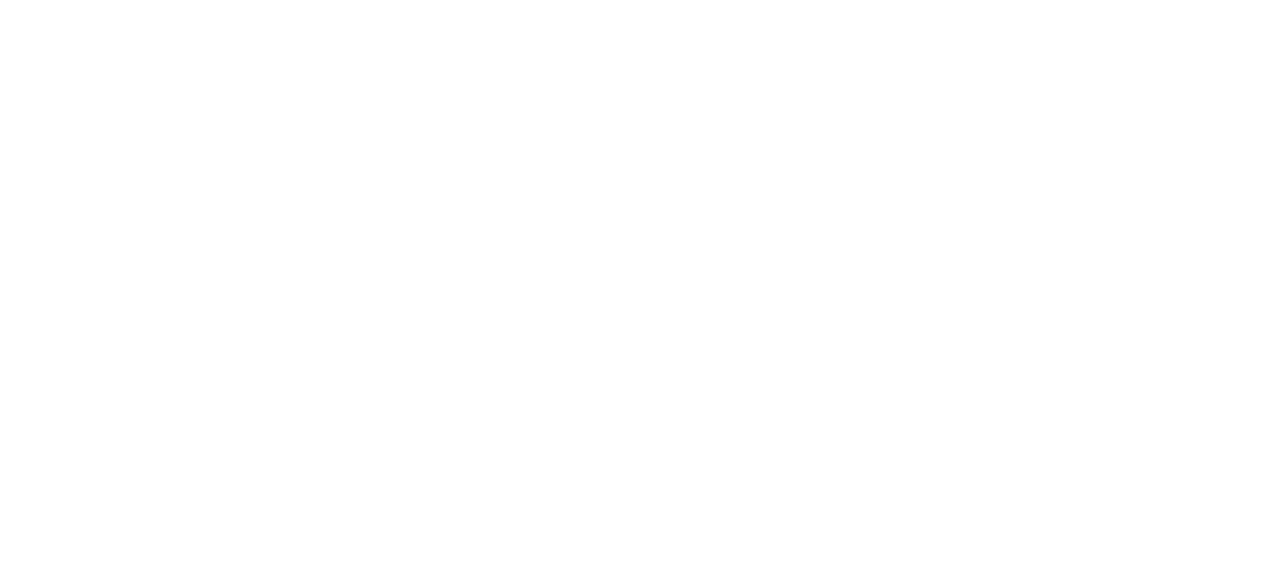
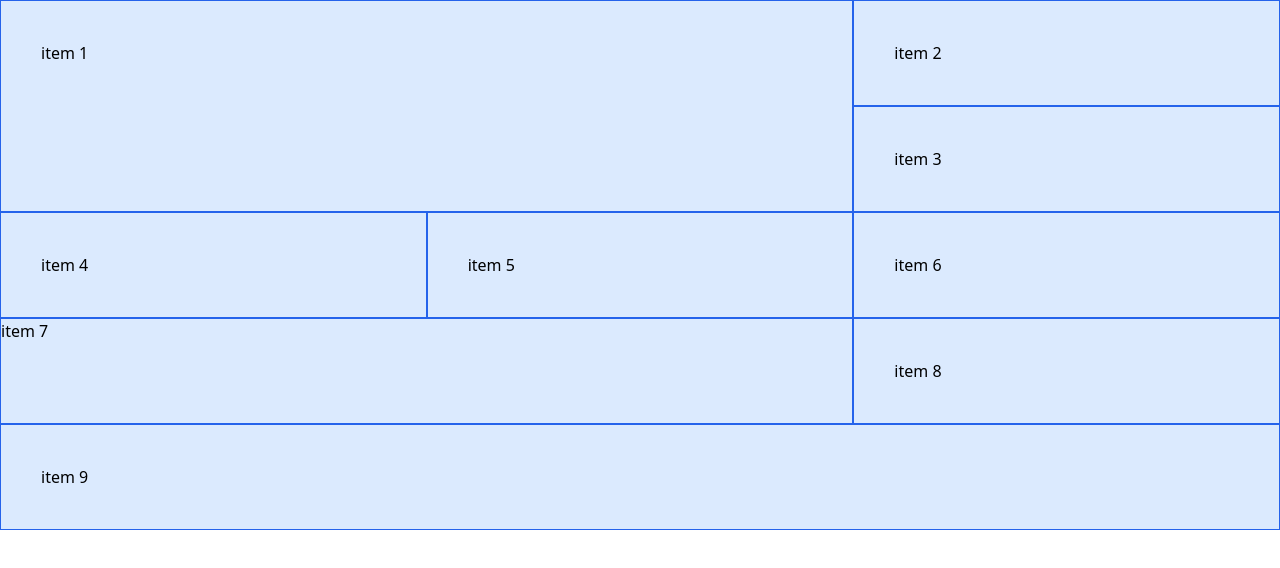
Before and after one commit to dollarp-code/tailwind-sandbox, a plain HTML site: page 14-grid/index.html in a window 1280 px wide. Drawn offline with nearby package versions, Linux system fonts and the light colour scheme.

Commit message:
Understanding tailwind grid classes

```diff
--- a/14-grid/index.html
+++ b/14-grid/index.html
@@ -9,7 +9,23 @@
   </head>
   <body>
     <!-- Grid cols and rows -->
-
+    <div class="grid grid-cols-1 md:grid-cols-3">
+      <div
+        class="md:col-span-2 md:row-span-2 p-10 border border-blue-600 bg-blue-100"
+      >
+        item 1
+      </div>
+      <div class="p-10 border border-blue-600 bg-blue-100">item 2</div>
+      <div class="p-10 border border-blue-600 bg-blue-100">item 3</div>
+      <div class="p-10 border border-blue-600 bg-blue-100">item 4</div>
+      <div class="p-10 border border-blue-600 bg-blue-100">item 5</div>
+      <div class="p-10 border border-blue-600 bg-blue-100">item 6</div>
+      <div class="md:col-span-2 border border-blue-600 bg-blue-100">item 7</div>
+      <div class="p-10 border border-blue-600 bg-blue-100">item 8</div>
+      <div class="md:col-span-3 p-10 border border-blue-600 bg-blue-100">
+        item 9
+      </div>
+    </div>
     <!-- Col and row span -->
   </body>
 </html>
```
